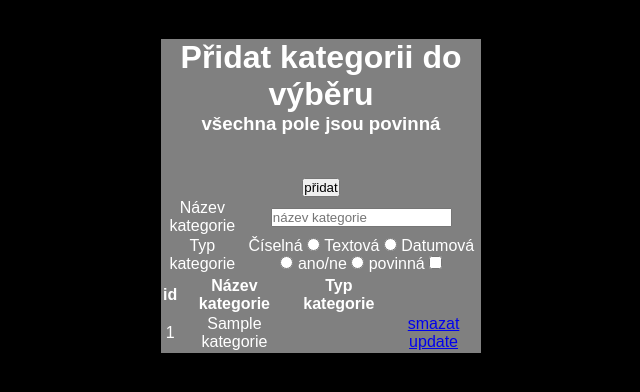
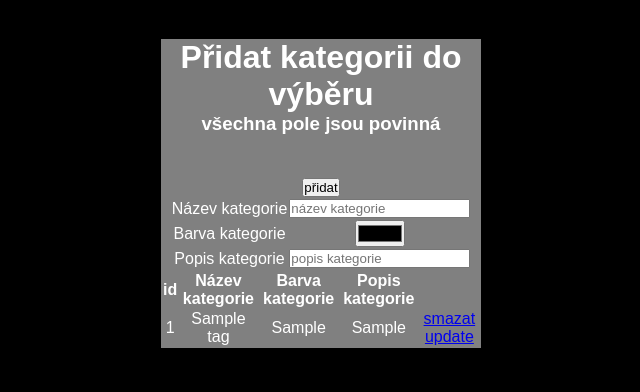
Before and after one commit to Tygrnasrome/bet, a Flask app: page /cat/form/ in a window 1280 px wide; the page is wider, and only the part inside the window is pictured. Shown: the part 225-617 px from the top of that part, without its empty margins (319-959 px from the left). Run offline with Flask 2, Linux system fonts and the light colour scheme; tables that the repository leaves empty hold one stand-in row (values such as "Sample post"); parts of the project's set-up code (start-up, migrations or seed data) failed here and were passed over.

Commit message:
polovina modrho rozšíření, ale ještě trochu retardované

```diff
--- a/app/app.py
+++ b/app/app.py
@@ -38,13 +38,16 @@
     id = db.Column(db.Integer, primary_key=True)
     name = db.Column(db.String(100), nullable=False)
 
-
-
-class Kategorie(db.Model):
+class Tags(db.Model):
     id = db.Column(db.Integer, primary_key=True)
     name = db.Column(db.String(100), nullable=False)
     barva = db.Column(db.String(100), nullable=False)
     popis = db.Column(db.String(100), nullable=False)
+
+class Kategorie(db.Model):
+    id = db.Column(db.Integer, primary_key=True)
+    owned_id = db.Column(db.Integer, nullable=False)
+    type_id = db.Column(db.Integer, nullable=False)
 
 class Filter():
     min_date = ""
@@ -70,6 +73,7 @@
 
 @app.route('/add/', methods=['POST', 'GET'])
 def addZaznam():
+    tags = Tags.query.order_by(Tags.id).all()
     #pokud nekdo prida neco do databaze, tak se spusti tato cast, a pak se přeseměruje na view /zaznamy/
     record_name = str(request.form['name'])
     record_time = int(request.form['time_spent'])
@@ -78,15 +82,25 @@
     record_hodnoceni = int(request.form['hodnoceni'])
     record_date = str(request.form['date'])
 
+
     new_record = Denik(name=record_name,jazyk_id=record_jazyk ,popis=record_popis,hodnoceni=record_hodnoceni,time_spent=record_time, date=record_date)
     db.session.add(new_record)
     db.session.commit()
+    for tag in tags:
+        try:
+            request.form[str(tag.id)]
+            new_cat = Kategorie(type_id=tag.id, owned_id=new_record.id)
+            db.session.add(new_cat)
+            db.session.commit()
+        except:
+            pass
     return redirect('/zaznamy/1')
 @app.route('/form/')
 def showForm():
     programmers = Programator.query.order_by(Programator.id).all()
     languages = Jazyk.query.order_by(Jazyk.id).all()
-    return render_template('addZaznam.html',languages=languages, programmers=programmers)
+    tags = Tags.query.order_by(Tags.id).all()
+    return render_template('addZaznam.html',languages=languages, programmers=programmers, tags=tags)
 
 @app.route('/language/')
 def showLanguageTable():
@@ -163,28 +177,37 @@
 
 @app.route('/cat/')
 def showCatTable():
-    cats = Kategorie.query.order_by(Kategorie.id).all()
-    return render_template('kategorie.html',cats=cats)
+    tags = Kategorie.query.order_by(Kategorie.id).all()
+    return render_template('kategorie.html', tags=tags)
 
 @app.route('/cat/form/', methods=['POST', 'GET'])
 def showCatForm():
     if request.method == 'GET':
-        cats = Kategorie.query.order_by(Kategorie.id).all()
-        return render_template('addKategorie.html',cats=cats)
+        tags = Tags.query.order_by(Tags.id).all()
+        return render_template('addKategorie.html', tags=tags)
     else:
-        cat_name = request.form['name']
-        cat_type = request.form['type']
-        new_cat = Kategorie(name=cat_name, type=cat_type)
-        db.session.add(new_cat)
+        tag_name = request.form['name']
+        tag_barva = request.form['barva']
+        tag_popis = request.form['popis']
+
+        new_tag = Tags(name=tag_name, barva=tag_barva, popis=tag_popis)
+        db.session.add(new_tag)
         db.session.commit()
-        cats = Kategorie.query.order_by(Kategorie.id).all()
+        tags = Tags.query.order_by(Tags.id).all()
         request.method = "GET"
-        return render_template('addKategorie.html',cats=cats)
+        return render_template('addKategorie.html', tags=tags)
 
 @app.route('/cat/delete/<int:id>')
 def delCat(id):
-    cat_to_del = Kategorie.query.get_or_404(id)
-    db.session.delete(cat_to_del)
+    cats = Kategorie.query.order_by(Kategorie.id).all()
+    tag_to_del = Tags.query.get_or_404(id)
+    for cat in cats:
+        if (cat.type_id == tag_to_del.id):
+            cat_to_del = Kategorie.query.get_or_404(cat.id)
+            db.session.delete(cat_to_del)
+            db.session.commit()
+
+    db.session.delete(tag_to_del)
     db.session.commit()
     return redirect('/cat/form/')
 
@@ -194,6 +217,7 @@
     languages = Jazyk.query.order_by(Jazyk.id).all()
     records = db.session.query(Denik).order_by(Denik.date).all()
     programmers = Programator.query.order_by(Programator.id).all()
+    tags = Tags.query.order_by(Tags.id).all()
     if(serazeni == 1):
         #datum od nejdříve
         records = db.session.query(Denik).order_by(Denik.date)
@@ -268,10 +292,12 @@
     records = records.filter(Denik.time_spent >= Filter.time_from).filter(Denik.time_spent <= Filter.time_to)
     records = records.filter(Denik.hodnoceni <= Filter.hodnoceni_to).filter(Denik.hodnoceni >= Filter.hodnoceni_from)
     for language in languages:
-        if(not Filter.language_dict[language.id]):
+        if(not Filter.language_dict[int(language.id)]):
             records = records.filter(Denik.jazyk_id !=  language.id)
 
-    return render_template('zaznamy.html', records=records, languages=languages, cats=cats, programmers=programmers, filtered_languages=Filter.language_dict, min_date=Filter.date_from, max_date=Filter.date_to, min_time=Filter.time_from, max_time=Filter.time_to, max_hod=Filter.hodnoceni_to, min_hod=Filter.hodnoceni_from, sel_name=int(Filter.name), serazeni=serazeni)
+    return render_template('zaznamy.html', records=records, languages=languages, programmers=programmers, tags=tags, cats=cats, \
+    filtered_languages=Filter.language_dict, min_date=Filter.date_from, max_date=Filter.date_to, min_time=Filter.time_from, max_time=Filter. \
+    time_to, max_hod=Filter.hodnoceni_to, min_hod=Filter.hodnoceni_from, sel_name=int(Filter.name), serazeni=serazeni)
 
 @app.route('/zaznamy/set-serazeni/', methods=['POST', 'GET'])
 def setSerazeniZaznamy():
@@ -309,11 +335,19 @@
 def updateRecord(id):
     record_to_update = Denik.query.get_or_404(id)
     languages = Jazyk.query.order_by(Jazyk.id).all()
-    return render_template('update.html', record=record_to_update,languages=languages)
+    cats = Kategorie.query.order_by(Kategorie.id).all()
+    tags = Tags.query.order_by(Tags.id).all()
+    return render_template('update.html', record=record_to_update,languages=languages, tags=tags, cats=cats)
 
 @app.route('/delete/<int:id>')
 def deleteRecord(id):
     record_to_del = Denik.query.get_or_404(id)
+    cats = Kategorie.query.order_by(Kategorie.id).all()
+    for cat in cats:
+        if (cat.owned_id == record_to_del.id):
+            cat_to_del = Kategorie.query.get_or_404(cat.id)
+            db.session.delete(cat_to_del)
+            db.session.commit()
     db.session.delete(record_to_del)
     db.session.commit()
     return redirect('/zaznamy/1')
@@ -328,6 +362,23 @@
     record_to_update.hodnoceni = request.form['hodnoceni']
     record_to_update.date = request.form['date']
 
+    cats = Kategorie.query.order_by(Kategorie.id).all()
+    for cat in cats:
+        if (cat.owned_id == record_to_update.id):
+            cat_to_del = Kategorie.query.get_or_404(cat.id)
+            db.session.delete(cat_to_del)
+            db.session.commit()
+
+    tags = Tags.query.order_by(Tags.id).all()
+    for tag in tags:
+        try:
+            request.form[str(tag.id)]
+            new_cat = Kategorie(type_id=tag.id, owned_id=record_to_update.id)
+            db.session.add(new_cat)
+            db.session.commit()
+        except:
+            pass
+
     db.session.commit()
     return redirect('/zaznamy/1')
 if __name__ == '__main__':
--- a/app/templates/addKategorie.html
+++ b/app/templates/addKategorie.html
@@ -22,19 +22,15 @@
         </td>
     </tr>
     <tr>
-        <td>Typ kategorie</td>
+        <td>Barva kategorie</td>
         <td>
-            <label for="int">Číselná</label>
-            <input type="radio" id="int" Name = "type" value="int" required>
-            <label for="string">Textová</label>
-            <input type="radio" id="string" Name = "type" value="text" required>
-            <label for="date">Datumová</label>
-            <input type="radio" id="date" Name = "type" value="date" required>
-            <label for="bool">ano/ne</label>
-            <input type="radio" id="bool" Name = "type" value="bool" required>
-            <label for="nullable">povinná</label>
-            <input type="checkbox" id="nullable" name="nullable">
-
+            <input type="color" id="barva" Name = "barva" required>
+        </td>
+    </tr>
+    <tr>
+        <td>Popis kategorie</td>
+        <td>
+            <input type="text" placeholder="popis kategorie" id="popis" name="popis" required>
         </td>
     </tr>
     <h3>
@@ -47,22 +43,26 @@
         <tr>
             <th> id </th>
             <th> Název kategorie </th>
-            <th> Typ kategorie</th>
+            <th> Barva kategorie</th>
+            <th> Popis kategorie</th>
         </tr>
-            {% for cat in cats %}
+            {% for tag in tags %}
             <tr>
                 <td>
-                    {{cat.id}}
+                    {{tag.id}}
                 </td>
                 <td>
-                    {{cat.name}}
+                    {{tag.name}}
                 </td>
                 <td>
-                    {{cat.type}}
+                    {{tag.barva}}
                 </td>
                 <td>
-                    <a href="/cat/delete/{{cat.id}}"> smazat</a>
-                    <a href="/cat/update/{{cat.id}}"> update</a>
+                    {{tag.popis}}
+                </td>
+                <td>
+                    <a href="/cat/delete/{{tag.id}}"> smazat</a>
+                    <a href="/cat/update/{{tag.id}}"> update</a>
                 </td>
             </tr>
             {% endfor %}
```
Also changed, not shown: app/templates/addZaznam.html (+5 -5 lines), app/templates/kategorie.html (+12 -11 lines), app/templates/zaznamy.html (+12 -0 lines).
